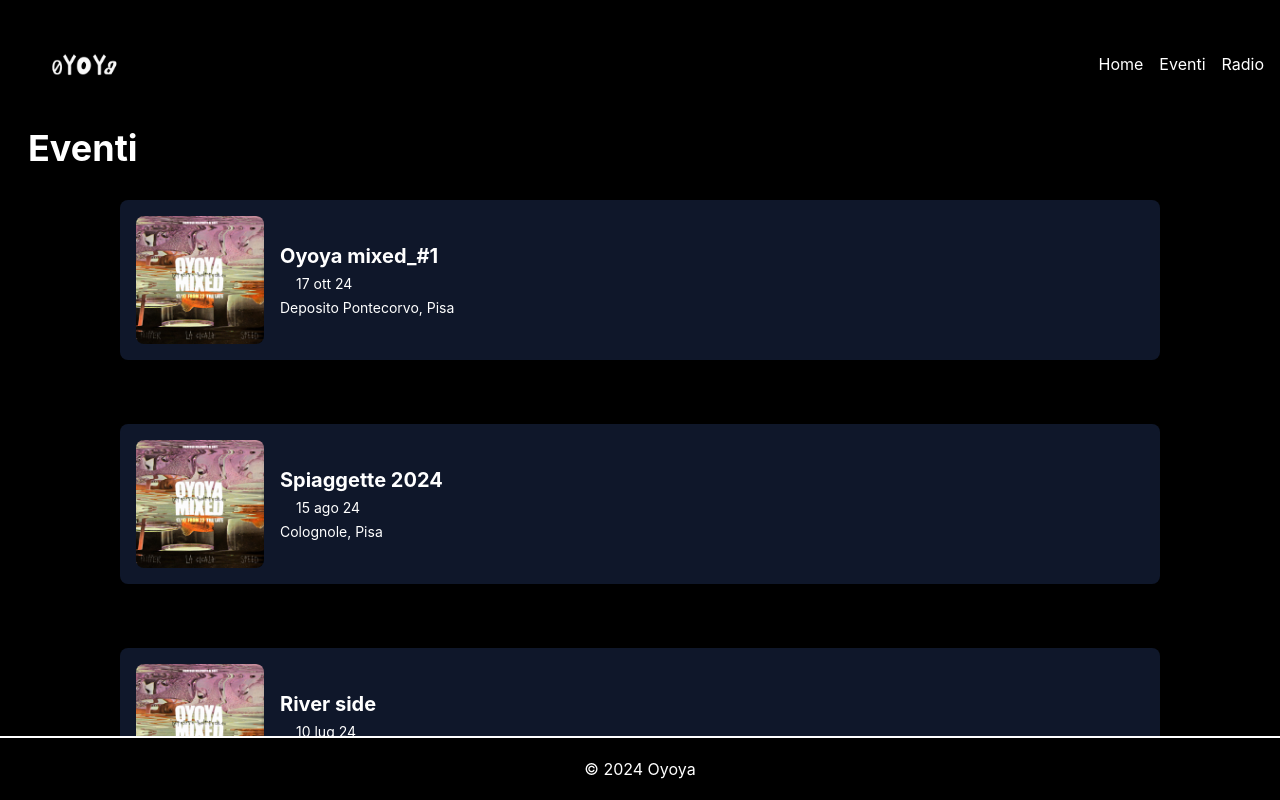
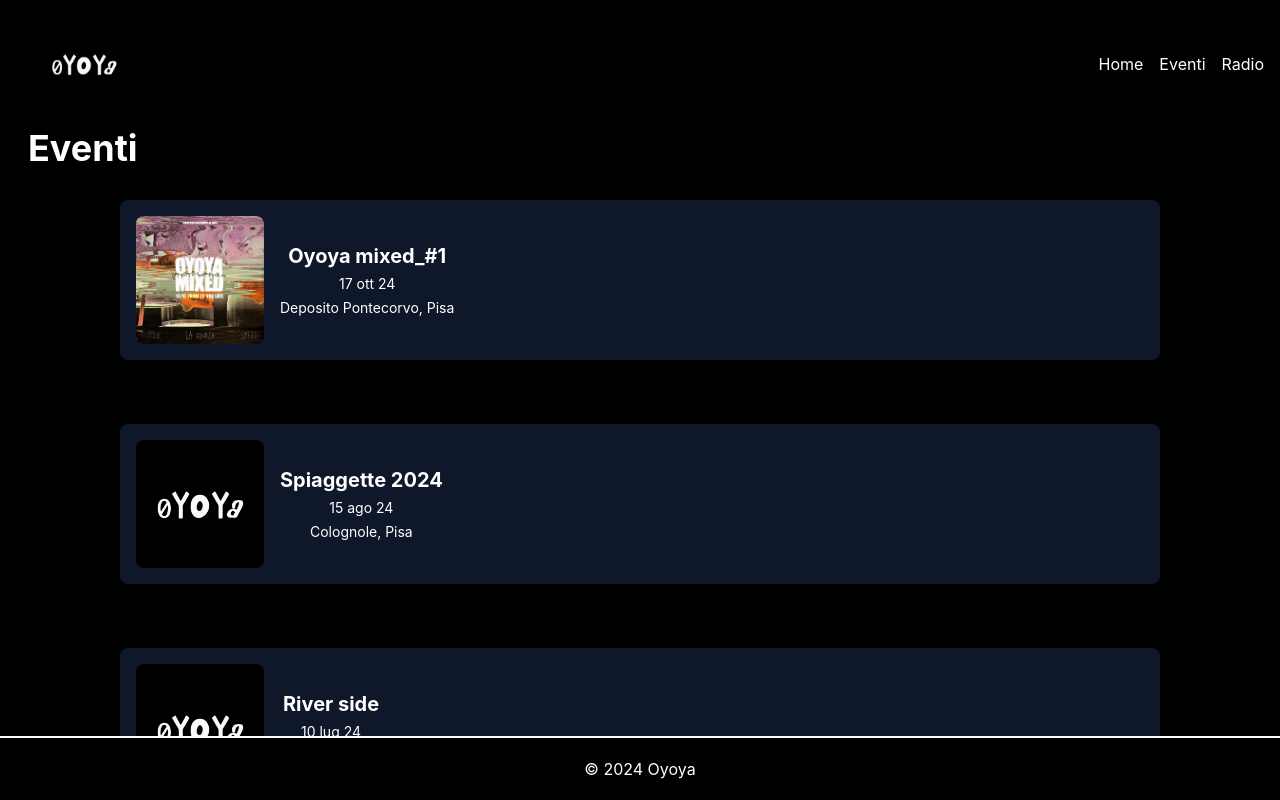
Before and after one commit to Te3sk/oyoya_link, a React (Create React App) app: page / in a window 1280 px wide. Both pictures are taken after a click on the button "Eventi". Shown: the top 800 px of the page. Built offline with nearby package versions, Linux system fonts and the light colour scheme.

Commit message:
solved images problem, start to set styles json

```diff
--- a/src/components/EventDescr.js
+++ b/src/components/EventDescr.js
@@ -1,10 +1,19 @@
 import React from "react";
 import db from "./dbLinks.json";
 
-export default function EventDescr () {
+export default function EventDescr ({event}) {
     const events = db.Events;
 
+    console.log(event);
+    console.log(typeof(event));
+    console.log(events[event]);
+    console.log(typeof(events[event]));
 
+    return (
+        <main className="h-full pt-32 pb-16 bg-black text-white">
+            <h1 className="text-white bg-green w-full h-full">{event}</h1>
+        </main>
+    );
 
 
 
--- a/src/components/EventView.js
+++ b/src/components/EventView.js
@@ -1,12 +1,25 @@
 import React from "react";
 import db from "./dbLinks.json";
-
+import EventDescr from "./EventDescr";
 
 export default function EventView() {
-  var events = db.Events;
+  const [view, setView] = React.useState("list");
+
+  const changeView = (s) => {
+    setView(s);
+  }
+
+  const EventList = () => {
+    const [events, setEvents] = React.useState([]);
+    // parse the JSON file and set the events state
+    React.useEffect(() => {
+      const parsed = JSON.parse(JSON.stringify(db.Events));
+      setEvents(parsed);
       // sort events by date
+    }, []);
+
     var eventKeys = Object.keys(events)
-    .filter(key => key !== "template")
+      .filter((key) => key !== "template")
       .sort((a, b) => {
         const dateA = new Date(events[a].date);
         const dateB = new Date(events[b].date);
@@ -20,7 +33,7 @@ export default function EventView() {
         month: "short",
         day: "2-digit",
       });
-  }
+    };
 
     return (
       <main className="h-full pt-32 pb-16 bg-black text-white">
@@ -29,21 +42,23 @@ export default function EventView() {
           <div className="flex flex-col items-center">
             {eventKeys.map((e) => {
               const event = events[e];
+              const event_img =
+                event.img === "" ? "logo_white on black.png" : event.img;
               // skip the empty try title
               if (event.title === "title") return null;
               return (
-              <a
+                <button
                   key={e}
-                href={event.link}
+                  // href={event.link}
+                  onClick={() => {changeView(e)}}
                   target="_blank"
                   rel="noopener noreferrer"
                   className="block w-5/6 mx-auto my-8 p-4 bg-slate-900 rounded-lg transform hover:scale-105 transition-transform duration-300"
                 >
                   <div className="flex items-center">
-                  {/* Immagine (problema immagini) */}
                     <img
-                    src={require("./../assets/mixed#1.jpg")}
-                    alt={events[e].img}
+                      src={require("./../assets/" + event_img)}
+                      alt={"./../assets/" + event.img}
                       className="w-32 h-32 object-cover rounded-lg"
                     />
                     {/* Testo dell'evento */}
@@ -51,15 +66,24 @@ export default function EventView() {
                       <h2 className="text-xl font-bold">
                         {e.replace("_", " ")}
                       </h2>
-                    <p className="text-sm px-4 py-1">{renderDate(event.date)}</p>
+                      <p className="text-sm px-4 py-1">
+                        {renderDate(event.date)}
+                      </p>
                       <p className="text-sm">{event.place}</p>
                     </div>
                   </div>
-              </a>
+                </button>
               );
             })}
           </div>
         </div>
       </main>
     );
+  };
+
+  return (
+    <div>
+      {view === "list" ? <EventList /> : <EventDescr event={view} />}
+    </div>
+  );
 }
--- a/src/components/HomeView.js
+++ b/src/components/HomeView.js
@@ -30,9 +30,10 @@ export default function HomeView() {
 
     return (
       <div className="container mx-auto px-4">
-        <h1 className="text-4xl font-bold">Upcoming Events</h1>;
+        <h1 className="text-4xl font-bold">Upcoming Events</h1>
         {upcomingEvents.map((e) => {
           const event = events[e];
+          const event_img = event.img === "" ? "logo_white on black.png" : (event.img);
           return (
             <a
               key={e}
@@ -44,7 +45,7 @@ export default function HomeView() {
               <div className="flex items-center">
                 {/* immagine (problema immagini) */}
                 <img
-                  src={require("./../assets/logo_white on black.png")}
+                  src={require("./../assets/" + event_img)}
                   alt={e}
                   className="w-32 h-32 object-cover rounded-lg"
                 />
--- a/src/components/dbLinks.json
+++ b/src/components/dbLinks.json
@@ -14,7 +14,7 @@
     "Oyoya_party": {
       "date": "2024-01-06",
       "place": "villa a Pisa",
-      "img": "/src/assets/events_img/something",
+      "img": "oyoya_party_img.jpg",
       "link": "./../assets/oyoya_party_img.jpg",
       "hours" : "",
       "description": "",
@@ -25,7 +25,7 @@
     "End_fossil": {
       "date": "2024-03-23",
       "place": "Exploit",
-      "img": "/src/assets/events_img/something",
+      "img": "end_fossil_img.jpg",
       "link": "./../assets/end_fossil_img.jpg",
       "hours" : "",
       "description": "",
@@ -58,7 +58,7 @@
     "Oyoya_mixed_#1": {
       "date": "2024-10-17",
       "place": "Deposito Pontecorvo, Pisa",
-      "img": "./../assets/mixed#1.jpg",
+      "img": "mixed1.jpg",
       "link": "",
       "hours" : "00:00 - 05:00",
       "description": "Il nostro primo format da club, un viaggio multimediale attraverso l’intero spettro della musica elettronica.\nUno spazio nato e coltivato durante lunghe notti di back-to-back tra amici in cui ogni traccia è una gemma scovata, custodita gelosamente e liberata in un continuo botta e risposta; Una sfida simbolica tra selectors in cui a vincere è sempre il pubblico.\nMixed si basa su una forte passione condivisa, si sviluppa tramite una ricerca meticolosa e si risolve in uno scambio continuo di musica elettronica di ogni genere e provenienza.\nL’intera esperienza multimediale è completata da un sistema di visual audio-reattivi.\nMixed è il vostro modo di lasciarsi mischiare per sentirsi parte di qualcosa di più grande.",
```
Also changed, not shown: src/assets/mixed1.jpg (renamed from src/assets/mixed#1.jpg). Lines whose indentation alone changed are shown as unchanged.
